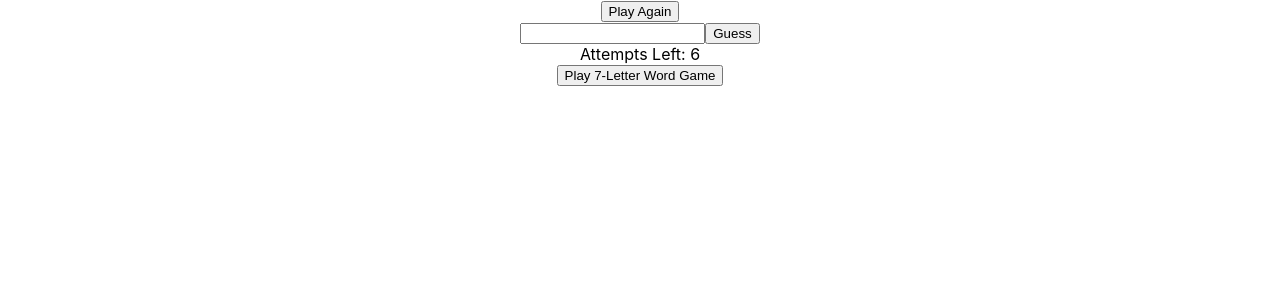
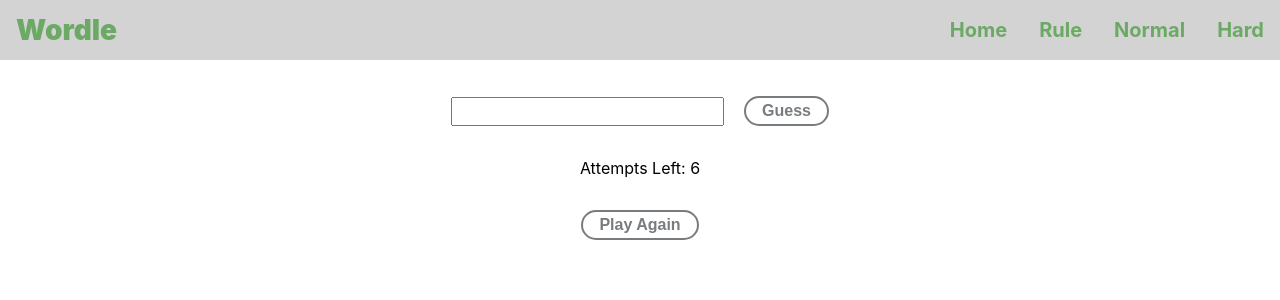
Before and after one commit to SkyyyJiang/tian-jiang-yijing-zheng-project2, a React (Create React App) app in the folder my-react-app/: page /game/normal in a window 1280 px wide. Shown: the top 300 px of the page. Built offline with nearby package versions, Linux system fonts and the light colour scheme.

Commit message:
apply css to game

```diff
--- a/my-react-app/src/Game.js
+++ b/my-react-app/src/Game.js
@@ -1,7 +1,7 @@
 import React, { Component } from "react";
 import WordInput from "./WordInput";
 import WordDisplay from "./WordDisplay";
-import { Link } from "react-router-dom";
+import Navbar from './Navbar';
 
 class Game extends Component {
   constructor(props) {
@@ -12,7 +12,6 @@
       attemptsLeft: 6,
       guesses: [],
       gameOver: false,
-      gameWon: false,
       message: "",
     };
   }
@@ -52,7 +51,6 @@
       attemptsLeft: 6,
       guesses: [],
       gameOver: false,
-      gameWon: false,
       message: "",
     });
   };
@@ -79,14 +77,13 @@
 
     if (lastGuess === currentWord) {
       this.setState({
-        gameWon: true,
         gameOver: true,
-        message: "Right",
+        message: "Congratulations! Would you like to try again?",
       });
     } else if (attemptsLeft <= 0) {
       this.setState({
         gameOver: true,
-        message: `Game Over. The word was ${currentWord}.`,
+        message: `Game Over. The word was ${currentWord}`,
       });
     }
   };
@@ -98,34 +95,25 @@
       attemptsLeft: 6,
       guesses: [],
       gameOver: false,
-      gameWon: false,
       message: "",
     });
   };
 
   render() {
-    const { guesses, attemptsLeft, gameOver, gameWon, message } = this.state;
+    const { guesses, attemptsLeft, gameOver, message } = this.state;
     return (
-      <div className="game-container">
-        <button onClick={this.resetGame} className="reset-button">
-          Play Again
-        </button>
-        {message && <div className="message">{message}</div>}
-        {!gameOver ? (
+      <>
+        <Navbar />
+        <div className="container">
+          <div className="message">{message}</div>
+          {!gameOver && (
             <div>
               <WordInput
                 onGuess={this.handleGuess}
                 wordLength={this.state.currentWord.length}
               />
+              <div className="spacing"/>
               <div>Attempts Left: {attemptsLeft}</div>
-          </div>
-        ) : (
-          <div>
-            {gameWon ? (
-              <p>Congratulations! You guessed the word!</p>
-            ) : (
-              <p>Game Over. The word was {this.state.currentWord}.</p>
-            )}
             </div>
           )}
           {guesses.map((guess, index) => (
@@ -135,11 +123,12 @@
               currentWord={this.state.currentWord}
             />
           ))}
-
-        <Link to="/seven-letter-game">
-          <button>Play 7-Letter Word Game</button>
-        </Link>
+          <div className="spacing"/>
+          <button onClick={this.resetGame} className="button button-small">
+            Play Again
+          </button>
         </div>
+      </>
     );
   }
 }
--- a/my-react-app/src/Rule.css
+++ b/my-react-app/src/Rule.css
@@ -4,3 +4,15 @@
     font-size: 24px;
     line-height: 200%;
 }
+
+.green {
+    color: #6ca965;
+}
+
+.yellow {
+    color: #c8b653;
+}
+
+.gray {
+    color: #787c7f;
+}
--- a/my-react-app/src/SevenLetterGame.js
+++ b/my-react-app/src/SevenLetterGame.js
@@ -1,6 +1,7 @@
 import React, { Component } from "react";
 import WordInput from "./WordInput";
 import WordDisplay from "./WordDisplay";
+import Navbar from './Navbar';
 
 class SevenLetterGame extends Component {
   constructor(props) {
@@ -11,7 +12,6 @@
       attemptsLeft: 5,
       guesses: [],
       gameOver: false,
-      gameWon: false,
       message: "",
     };
   }
@@ -50,7 +50,6 @@
       attemptsLeft: 5,
       guesses: [],
       gameOver: false,
-      gameWon: false,
       message: "",
     });
   };
@@ -76,14 +75,13 @@
 
     if (lastGuess === currentWord) {
       this.setState({
-        gameWon: true,
         gameOver: true,
-        message: 'Congratulations! You guessed the word "Exactly"!',
+        message: "Congratulations! Would you like to try again?",
       });
     } else if (attemptsLeft <= 0) {
       this.setState({
         gameOver: true,
-        message: `Game Over. The word was "Exactly".`,
+        message: `Game Over. The word was ${currentWord}`,
       });
     }
   };
@@ -95,17 +93,15 @@
       attemptsLeft: 6,
       guesses: [],
       gameOver: false,
-      gameWon: false,
       message: "",
     });
   };
   render() {
     const { guesses, attemptsLeft, gameOver, message } = this.state;
     return (
-      <div>
-        <button onClick={this.resetGame} className="reset-button">
-          Play Again
-        </button>
+      <>
+        <Navbar />
+        <div className="container">
           {message && <div className="message">{message}</div>}
           {!gameOver && (
             <div>
@@ -113,6 +109,7 @@
                 onGuess={this.handleGuess}
                 wordLength={this.state.currentWord.length}
               />
+              <div className="spacing"/>
               <div>Attempts Left: {attemptsLeft}</div>
             </div>
           )}
@@ -123,7 +120,12 @@
               currentWord={this.state.currentWord}
             />
           ))}
+          <div className="spacing"/>
+          <button onClick={this.resetGame} className="button button-small">
+            Play Again
+          </button>
         </div>
+      </>
     );
   }
 }
--- a/my-react-app/src/WordDisplay.css
+++ b/my-react-app/src/WordDisplay.css
@@ -1,29 +1,20 @@
-.correct {
+.correct, .misplaced, .incorrect {
   color: white;
-  background-color: green;
-  border: 1px solid darkgreen;
+  background-color: #6ca965;
   display: inline-block;
   margin: 2px;
   padding: 5px;
   border-radius: 4px;
+  width: 30px;
+  height: 30px;
+  text-align: center;
+  font-size: 24px;
 }
 
 .misplaced {
-  color: white;
-  background-color: yellow;
-  border: 1px solid orange;
-  display: inline-block;
-  margin: 2px;
-  padding: 5px;
-  border-radius: 4px;
+  background-color: #c8b653;
 }
 
 .incorrect {
-  color: white;
-  background-color: gray;
-  border: 1px solid darkgray;
-  display: inline-block;
-  margin: 2px;
-  padding: 5px;
-  border-radius: 4px;
+  background-color: #787c7f;
 }
--- /dev/null
+++ b/my-react-app/src/WordInput.css
@@ -0,0 +1,12 @@
+input[type="text"] {
+    font-size: 20px;
+}
+
+.input-container {
+    display: flex;
+    flex-direction: row;
+    justify-content: center;
+    align-items: center;
+    gap: 20px;
+    padding-top: 32px;
+}
--- a/my-react-app/src/WordInput.js
+++ b/my-react-app/src/WordInput.js
@@ -1,4 +1,5 @@
 import React, { Component } from "react";
+import './WordInput.css'
 
 class WordInput extends Component {
   constructor(props) {
@@ -18,13 +19,13 @@
 
   render() {
     return (
-      <form onSubmit={this.handleSubmit}>
+      <form onSubmit={this.handleSubmit} className="input-container">
         <input
           type="text"
           value={this.state.input}
           onChange={this.handleChange}
         />
-        <button type="submit">Guess</button>
+        <button type="submit" className="button button-small">Guess</button>
       </form>
     );
   }
--- a/my-react-app/src/common.css
+++ b/my-react-app/src/common.css
@@ -16,6 +16,11 @@
   color: white;
 }
 
+.button-small {
+  font-size: 16px;
+  padding: 4px 16px;
+}
+
 .clickable-text {
   text-transform: capitalize;
   color: #6ca965;
@@ -24,18 +29,6 @@
 
 .clickable-text:hover {
   color: #c8b653;
-  }
-
-  .green {
-    color: #6ca965;
-  }
-
-  .yellow {
-    color: #c8b653;
-  }
-
-  .gray {
-    color: #787c7f;
 }
 
 .title {
@@ -52,3 +45,7 @@
   text-align: center;
   padding: 64px;
 }
+
+.spacing {
+  height: 32px;
+}
```
Lines whose indentation alone changed are shown as unchanged.
